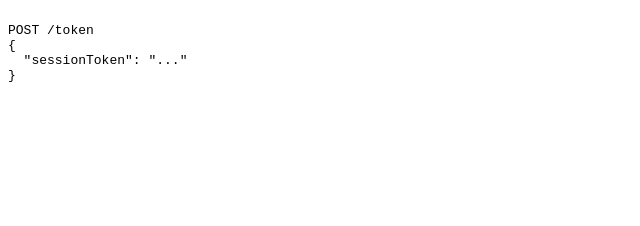
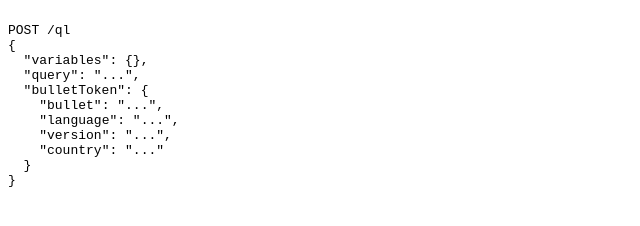
Before and after one commit to splat-report/splat-proxy-ql-nx, a website: page site/index.html in a window 1280 px wide. Shown: the whole page, without its empty margins (0-640 px from the left). Drawn offline with Linux system fonts and the light colour scheme.

Commit message:
fixup! fixup! ql API

```diff
--- a/site/index.html
+++ b/site/index.html
@@ -10,9 +10,16 @@
     <p>
       <!-- prettier-ignore -->
       <code>
-POST /token
+POST /ql
 {
-  "sessionToken": "..."
+  "variables": {},
+  "query": "...",
+  "bulletToken": {
+    "bullet": "...",
+    "language": "...",
+    "version": "...",
+    "country": "..."
+  }
 }
       </code>
     </p>
```
Also changed, not shown: netlify/functions/ql.mts.
